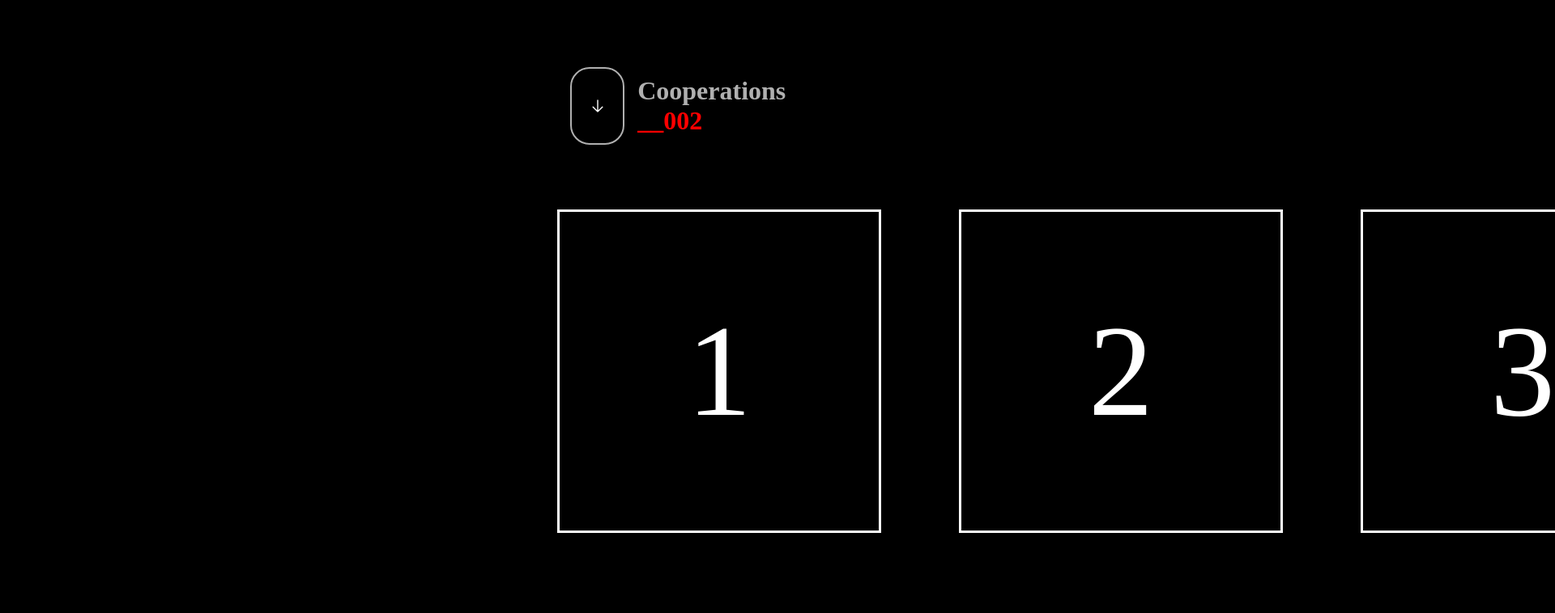
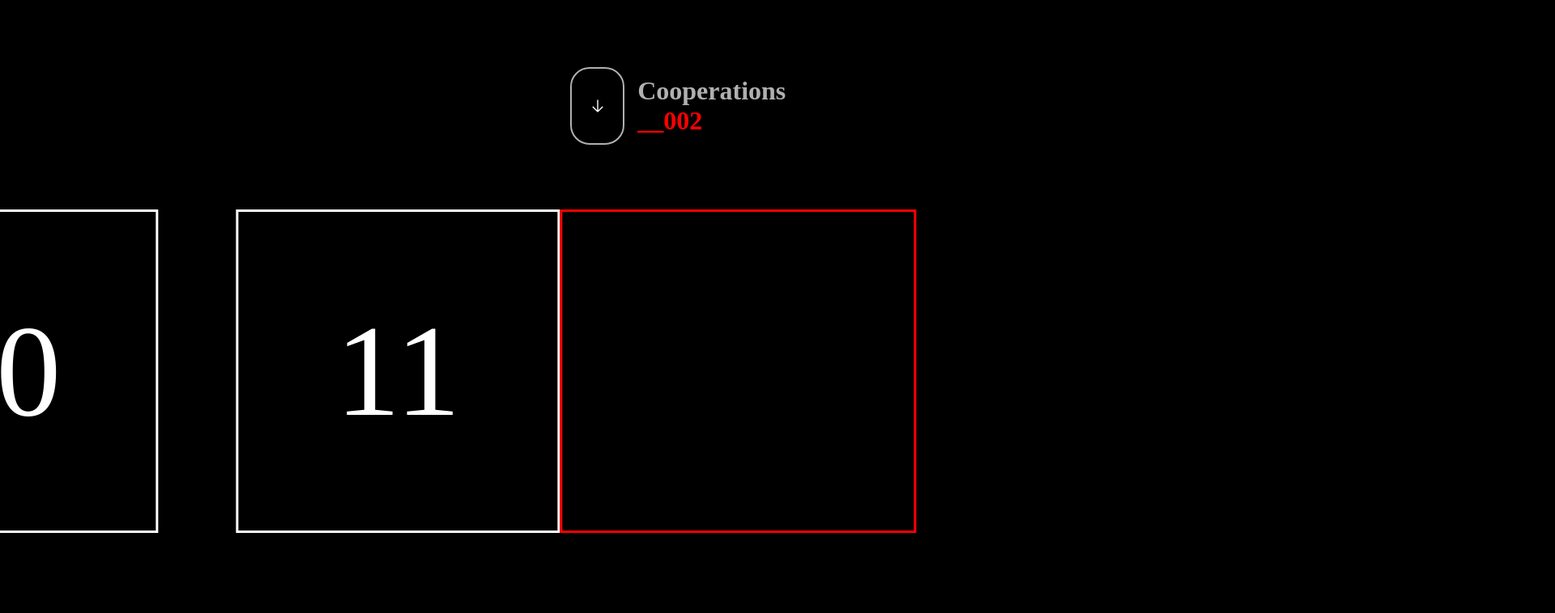
Before and after one commit to aztorius-j/aztorsound, a plain HTML site: page index.html in a window 1280 px wide. Shown: the part 805-1563 px from the top of the page at 81% size, 1920 px wide, since content can reach past the window. Drawn offline with Linux system fonts and the light colour scheme; a web font is replaced by a local one.

Commit message:
small progress in cooperations section...

```diff
--- a/css/cooperations.css
+++ b/css/cooperations.css
@@ -1,5 +1,5 @@
 #cooperations {
-    height: 600vh;
+    height: 734vh;
 }
 
 .section-title-container:first-of-type {
@@ -7,22 +7,29 @@
     padding: 5rem 20% 5rem 0;
 }
 
-.artists-wrapper {
-    width: 100%;
+.cooperations-wrapper {
     display: flex;
     padding-bottom: 6rem;
-    transform: translateX(50%);
+    transform: translateX(0);
+}
+
+.artists-container {
+    display: flex;
+    gap: 6rem;
 }
 
 .artist {
     width: 25rem;
     height: 25rem;
     border: 3px solid white;
-    flex-shrink: 0;
-    margin: 0 3rem;
-
     font-size: 10rem;
     display: flex;
     justify-content: center;
     align-items: center;
+    flex-shrink: 0;
 }
+
+.fake-element {
+    border: 3px solid red;
+    flex-shrink: 0;
+}
--- a/css/main.css
+++ b/css/main.css
@@ -35,7 +35,7 @@ body {
     font-family: 'NeueHaasDisplayLight';
     color: var(--white-color);
     background-color: black;
-    /* overflow-x: clip; */
+    overflow-x: clip;
 }
 
 a, p, h1, h2, h3, h4, h5, h6, button {
--- a/index.html
+++ b/index.html
@@ -26,7 +26,11 @@
 
             </div>
 
-            <div class="artists-wrapper"></div>
+            <div class="cooperations-wrapper">
+                <div class="fake-element"></div>
+                <div class="artists-container"></div>
+                <div class="fake-element"></div>
+            </div>
 
         </div>
 
--- a/js/cooperations.js
+++ b/js/cooperations.js
@@ -1,9 +1,44 @@
-const artistsWrapper = document.querySelector('.artists-wrapper');
-const artistsArray = [1, 2, 3, 4, 5, 6, 7, 8, 9, 10, 11];
+const   cooperationsWrapper = document.querySelector('.cooperations-wrapper'),
+        cooperationsSection = document.getElementById('cooperations');
+        fakeElement = Array.from(document.querySelectorAll('.fake-element')),
+        artistContainer = document.querySelector('.artists-container'),
+        artistsArray = [1, 2, 3, 4, 5, 6, 7, 8, 9, 10, 11];
 
-artistsArray.forEach((artist) => {
+let     startingPoint,
+        totalProgress = cooperationsSection.clientHeight;
+
+artistsArray.forEach((artist, index) => {
     let artistFrame = document.createElement('div');
     artistFrame.classList.add('artist');
     artistFrame.innerText = artist;
-    artistsWrapper.appendChild(artistFrame);
+    artistContainer.appendChild(artistFrame);
 });
+
+const updateValues = () => {
+    startingPoint = cooperationsSection.getBoundingClientRect().top + window.scrollY;
+    const fakeOffset = (window.innerWidth - 400) / 2;
+
+fakeElement.forEach((element, index) => {
+        element.style.width = `${fakeOffset}px`;
+});
+
+    artistScroll();
+};
+
+const artistScroll = () => {
+    // const viewportBottom = window.scrollY + window.innerHeight;
+
+    if (window.scrollY >= startingPoint) {
+        let progress = window.scrollY - startingPoint;
+        let progressPercentage = Math.min(progress / totalProgress, 0.87);
+
+        const translateX = -progressPercentage * totalProgress;
+        cooperationsWrapper.style.transform = `translateX(${translateX}px)`;
+    }
+
+    requestAnimationFrame(artistScroll);
+};
+
+window.addEventListener("resize", updateValues);
+updateValues();
+artistScroll();
```
